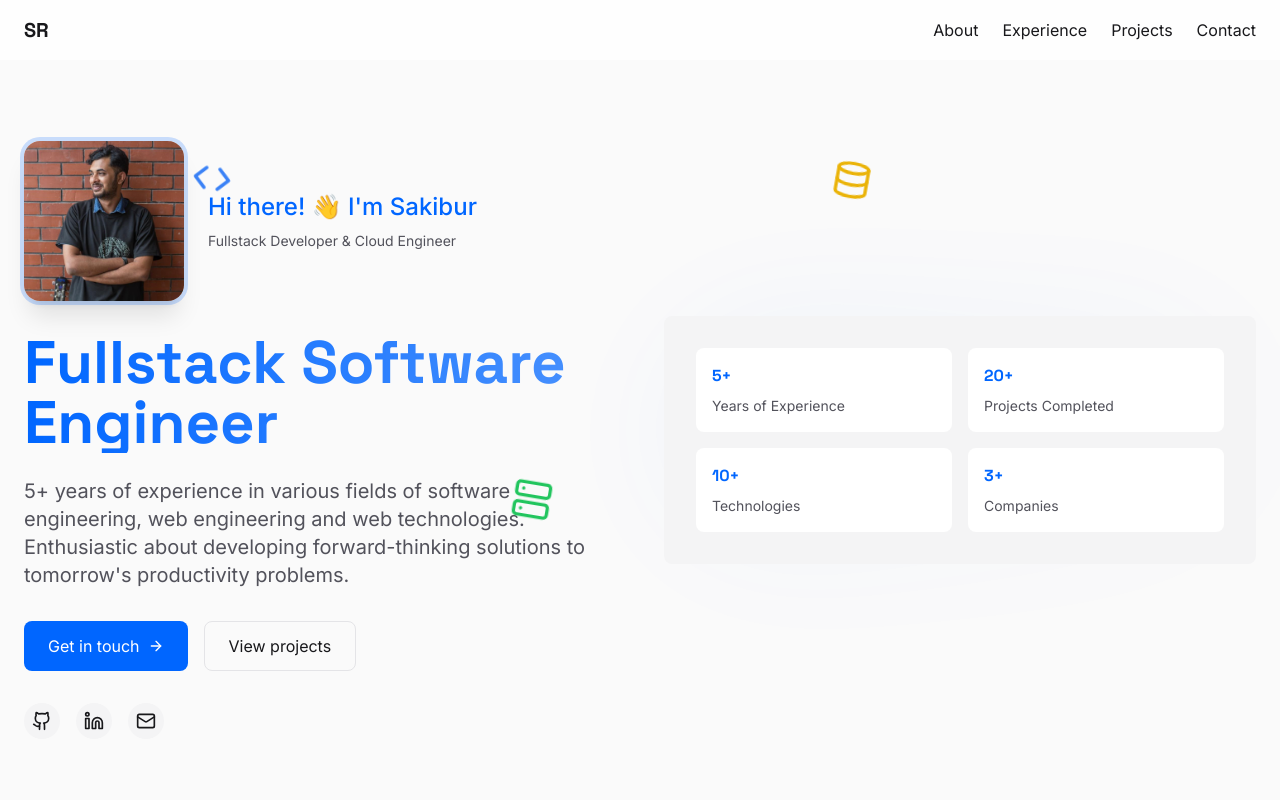
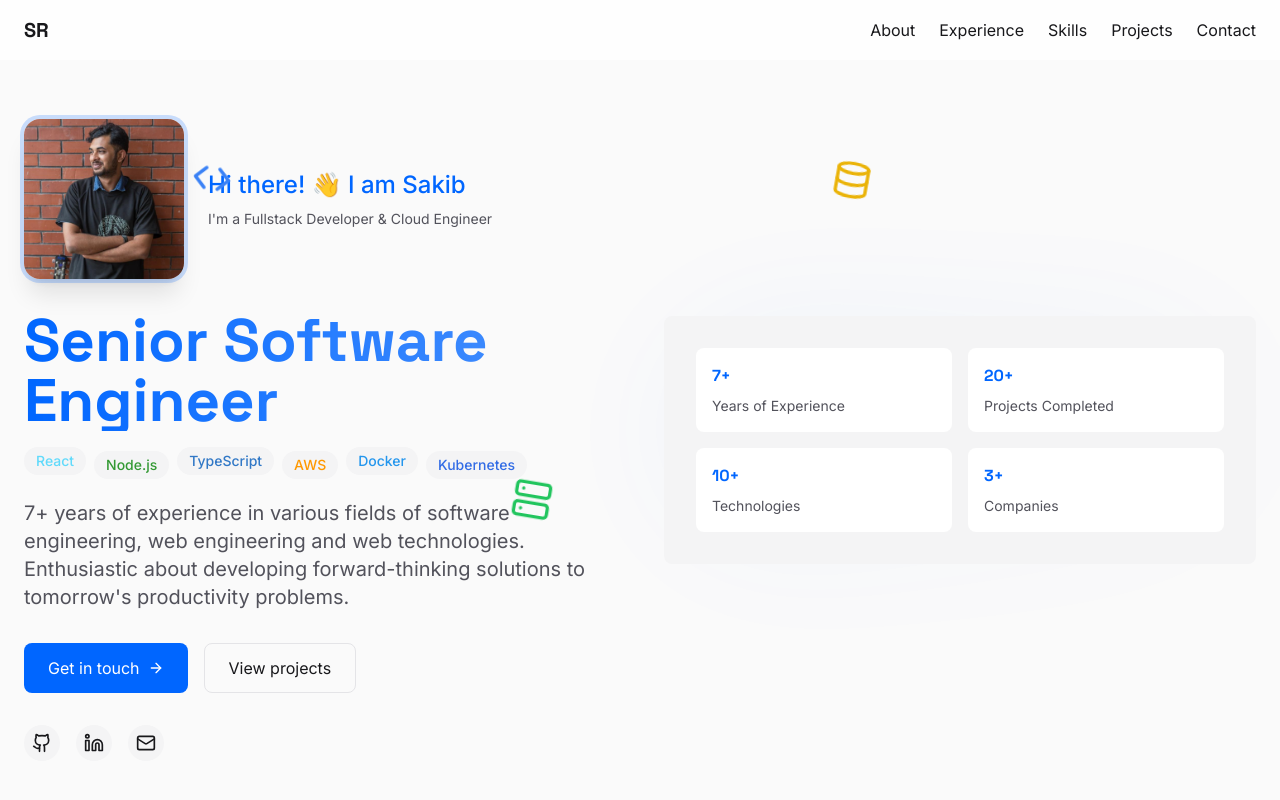
Before and after one commit to sakibrahmanchy/portfolio, a Next.js app: page / in a window 1280 px wide. Shown: the top 800 px of the page. Built offline with nearby package versions, Linux system fonts and the light colour scheme.

Commit message:
My portfolio

```diff
--- a/app/layout.tsx
+++ b/app/layout.tsx
@@ -14,6 +14,30 @@ const spaceGrotesk = Space_Grotesk({
 export const metadata = {
   title: 'Sakibur Rahaman Chowdhury | Fullstack Software Engineer',
   description: 'Fullstack Software Engineer specializing in Node.js, React, and cloud technologies',
+  icons: {
+    icon: [
+      {
+        url: "/favicon.ico",
+        sizes: "any",
+      },
+      {
+        url: "/icon.png",
+        type: "image/png",
+        sizes: "32x32",
+      },
+      {
+        url: "/apple-icon.png",
+        type: "image/png",
+        sizes: "180x180",
+      },
+    ],
+    apple: [
+      {
+        url: "/apple-icon.png",
+        sizes: "180x180",
+      },
+    ],
+  },
 }
 
 export default function RootLayout({
--- a/components/Experience.tsx
+++ b/components/Experience.tsx
@@ -133,7 +133,7 @@ export default function Experience() {
         >
           <h2 className="section-heading">Experience</h2>
 
-          {experiences.map((exp, index) => (
+          {experiences.map((exp) => (
             <MotionDiv
               key={exp.company + exp.period}
               variants={itemVariant}
--- a/components/Header.tsx
+++ b/components/Header.tsx
@@ -1,5 +1,4 @@
 import Link from 'next/link'
-import { motion } from 'framer-motion'
 
 export default function Header() {
   return (
@@ -17,6 +16,9 @@ export default function Header() {
             <Link href="#experience" className="hover:text-primary transition-colors">
               Experience
             </Link>
+            <Link href="#skills" className="hover:text-primary transition-colors">
+              Skills
+            </Link>
             <Link href="#projects" className="hover:text-primary transition-colors">
               Projects
             </Link>
--- a/components/Hero.tsx
+++ b/components/Hero.tsx
@@ -31,7 +31,7 @@ const floatingIcons = [
 ]
 
 const floatingVariant = {
-  initial: (delay: number) => ({
+  initial: () => ({
     y: 0,
     opacity: 0,
     rotate: -10,
@@ -61,35 +61,21 @@ const floatingVariant = {
   }),
 }
 
+const majorSkills = [
+  { name: "React", color: "text-[#61DAFB]" },
+  { name: "Node.js", color: "text-[#339933]" },
+  { name: "TypeScript", color: "text-[#3178C6]" },
+  { name: "AWS", color: "text-[#FF9900]" },
+  { name: "Docker", color: "text-[#2496ED]" },
+  { name: "Kubernetes", color: "text-[#326CE5]" }
+]
+
 const statsData = [
-  { number: "5+", label: "Years of Experience", delay: 0.2 },
+  { number: "7+", label: "Years of Experience", delay: 0.2 },
   { number: "20+", label: "Projects Completed", delay: 0.3 },
   { number: "10+", label: "Technologies", delay: 0.4 },
   { number: "3+", label: "Companies", delay: 0.5 },
 ]
-
-const slideUpVariant = {
-  hidden: { opacity: 0, y: 20 },
-  visible: (delay = 0) => ({
-    opacity: 1,
-    y: 0,
-    transition: {
-      duration: 0.5,
-      delay: delay,
-    }
-  })
-}
-
-const containerVariant = {
-  hidden: { opacity: 0 },
-  visible: {
-    opacity: 1,
-    transition: {
-      staggerChildren: 0.1,
-      delayChildren: 0.3,
-    }
-  }
-}
 
 export default function Hero() {
   const MotionDiv = motion.div
@@ -98,17 +84,17 @@ export default function Hero() {
     <section className="min-h-screen flex items-center pt-20 overflow-hidden relative">
       {/* Floating Background Elements */}
       <div className="absolute inset-0 pointer-events-none">
-        {floatingIcons.map((item, index) => (
+        {floatingIcons.map((item, i) => (
           <motion.div
-            key={index}
+            key={i}
             custom={item.delay}
             variants={floatingVariant}
             initial="initial"
             animate="animate"
             className={`absolute ${item.color} opacity-10`}
             style={{
-              left: `${15 + index * 25}%`,
-              top: `${20 + (index % 2) * 40}%`,
+              left: `${15 + i * 25}%`,
+              top: `${20 + (i % 2) * 40}%`,
             }}
           >
             <item.icon size={40} />
@@ -150,7 +136,7 @@ export default function Hero() {
                 <motion.span
                   className="text-xl sm:text-2xl text-primary font-medium block mb-2"
                 >
-                  Hi there! 👋 I'm Sakibur
+                  Hi there! 👋 I am Sakib
                 </motion.span>
                 <motion.div
                   initial={{ opacity: 0 }}
@@ -158,7 +144,7 @@ export default function Hero() {
                   transition={{ delay: 0.3 }}
                   className="text-sm text-zinc-600 dark:text-zinc-400"
                 >
-                  Fullstack Developer & Cloud Engineer
+                  I&apos;m a Fullstack Developer & Cloud Engineer
                 </motion.div>
               </motion.div>
             </div>
@@ -167,25 +153,44 @@ export default function Hero() {
               initial={{ opacity: 0, y: 20 }}
               animate={{ opacity: 1, y: 0 }}
               transition={{ delay: 0.3 }}
-              className="text-4xl md:text-6xl font-display font-bold mb-6 bg-clip-text text-transparent bg-gradient-to-r from-primary to-primary/70"
+              className="text-4xl md:text-6xl font-display font-bold mb-4 bg-clip-text text-transparent bg-gradient-to-r from-primary to-primary/70"
             >
-              Fullstack Software Engineer
+              Senior Software Engineer
             </motion.h1>
+
+            <motion.div
+              initial={{ opacity: 0, y: 10 }}
+              animate={{ opacity: 1, y: 0 }}
+              transition={{ delay: 0.4 }}
+              className="flex flex-wrap gap-2 mb-6"
+            >
+              {majorSkills.map((skill, i) => (
+                <span
+                  key={skill.name}
+                  className={`px-3 py-1 rounded-full bg-zinc-100 dark:bg-zinc-800/50 ${skill.color} text-sm font-medium`}
+                  style={{
+                    transform: `translateY(${i % 2 * 4}px)`
+                  }}
+                >
+                  {skill.name}
+                </span>
+              ))}
+            </motion.div>
 
             <motion.p
               initial={{ opacity: 0, y: 20 }}
               animate={{ opacity: 1, y: 0 }}
-              transition={{ delay: 0.4 }}
+              transition={{ delay: 0.5 }}
               className="text-xl text-zinc-600 dark:text-zinc-400 mb-8"
             >
-              5+ years of experience in various fields of software engineering, web engineering and web technologies.
-              Enthusiastic about developing forward-thinking solutions to tomorrow's productivity problems.
+              7+ years of experience in various fields of software engineering, web engineering and web technologies.
+              Enthusiastic about developing forward-thinking solutions to tomorrow&apos;s productivity problems.
             </motion.p>
 
             <motion.div
               initial={{ opacity: 0, y: 20 }}
               animate={{ opacity: 1, y: 0 }}
-              transition={{ delay: 0.5 }}
+              transition={{ delay: 0.6 }}
               className="flex flex-wrap gap-4"
             >
               <Link
@@ -206,10 +211,10 @@ export default function Hero() {
             <motion.div
               initial={{ opacity: 0, y: 20 }}
               animate={{ opacity: 1, y: 0 }}
-              transition={{ delay: 0.6 }}
+              transition={{ delay: 0.7 }}
               className="mt-8 flex items-center gap-4"
             >
-              {socialLinks.map((social, index) => (
+              {socialLinks.map((social) => (
                 <motion.a
                   key={social.label}
                   href={social.href}
@@ -235,7 +240,7 @@ export default function Hero() {
             <div className="absolute inset-0 bg-gradient-to-br from-primary/30 to-transparent rounded-full blur-3xl opacity-20" />
             <div className="relative bg-zinc-100 dark:bg-zinc-800/50 rounded-lg p-8">
               <div className="grid grid-cols-2 gap-4">
-                {statsData.map((stat, index) => (
+                {statsData.map((stat) => (
                   <motion.div
                     key={stat.label}
                     initial={{ opacity: 0, y: 20 }}
--- a/components/Projects.tsx
+++ b/components/Projects.tsx
@@ -2,7 +2,7 @@
 
 import { motion } from 'framer-motion'
 import Link from 'next/link'
-import { Github, ExternalLink } from 'lucide-react'
+import { Github } from 'lucide-react'
 
 const projects = [
   {
@@ -119,7 +119,7 @@ export default function Projects() {
           <h2 className="section-heading">Projects</h2>
 
           <div className="grid grid-cols-1 md:grid-cols-2 gap-6">
-            {projects.map((project, index) => (
+            {projects.map((project) => (
               <MotionDiv
                 key={project.title}
                 variants={cardVariant}
--- a/package.json
+++ b/package.json
@@ -28,6 +28,7 @@
     "eslint": "^9",
     "eslint-config-next": "15.1.7",
     "postcss": "^8",
+    "sharp": "^0.33.5",
     "tailwindcss": "^3.4.1",
     "typescript": "^5"
   }
--- a/tsconfig.json
+++ b/tsconfig.json
@@ -20,7 +20,8 @@
     ],
     "paths": {
       "@/*": ["./*"]
-    }
+    },
+    "baseUrl": "."
   },
   "include": ["next-env.d.ts", "**/*.ts", "**/*.tsx", ".next/types/**/*.ts"],
   "exclude": ["node_modules"]
```
Also changed, not shown: 1 other file (tests, documents, lock files or other folders).
